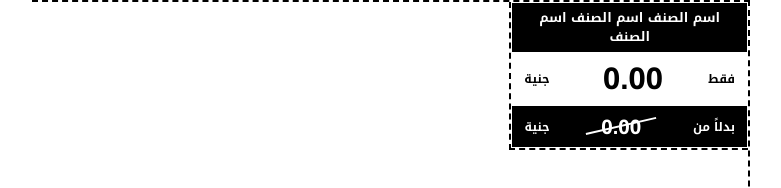
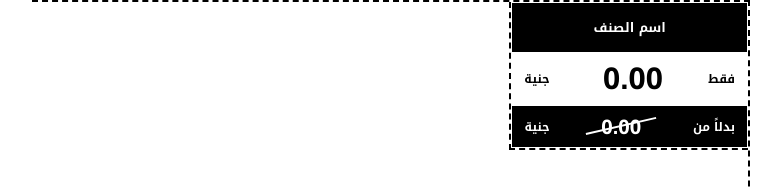
Before and after one commit to essambarghsh/A4DPGLG, a website: page template.html in a window 1280 px wide. Shown: the top 188 px of the page, without its empty margins (249-1030 px from the left). Drawn offline with Linux system fonts and the light colour scheme.

Commit message:
Refactor label header in template.html to simplify text from repeated phrase to a single instance.

```diff
--- a/template.html
+++ b/template.html
@@ -122,7 +122,7 @@
         <div class="a4-page" data-labels-no="21">
             <div class="labels">
                 <div class="label">
-                    <div class="label-header">اسم الصنف اسم الصنف اسم الصنف</div>
+                    <div class="label-header">اسم الصنف</div>
                     <div class="label-body">
                         <span class="body-right">فقط</span>
                         <span class="selling-price">0.00</span>
```
